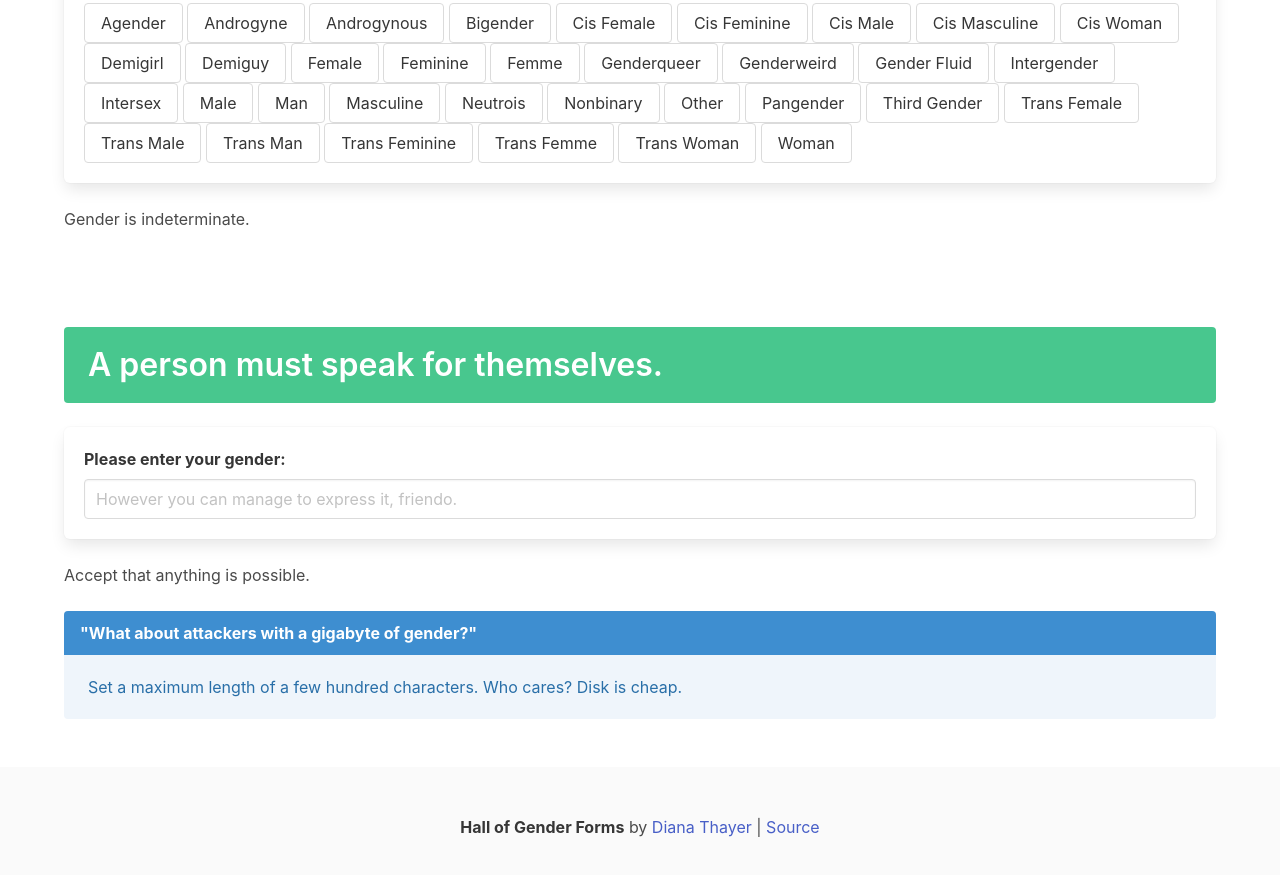
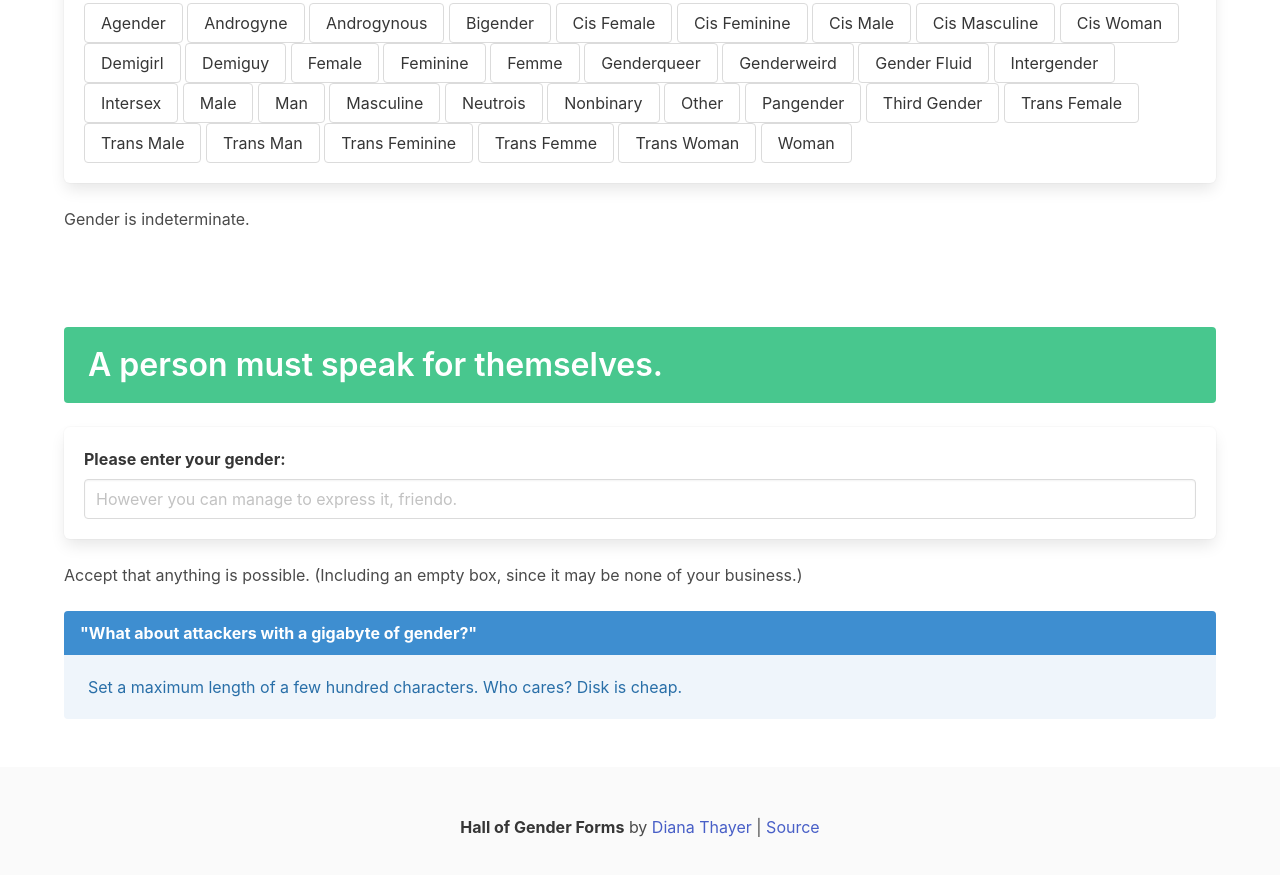
Before and after one commit to garbados/hall-of-gender-forms, a plain HTML site: page index.html in a window 1280 px wide. Shown: the part 1454-2329 px from the top of the page. Drawn offline with nearby package versions, Linux system fonts and the light colour scheme.

Commit message:
Gotta cover this, yesplzkthx

```diff
--- a/index.html
+++ b/index.html
@@ -164,7 +164,7 @@
       </div>
       <div class="content">
         <p>
-          Accept that anything is possible.
+          Accept that anything is possible.  (Including an empty box, since it may be none of your business.)
         </p>
       </div>
       <article class="message is-info">
```
